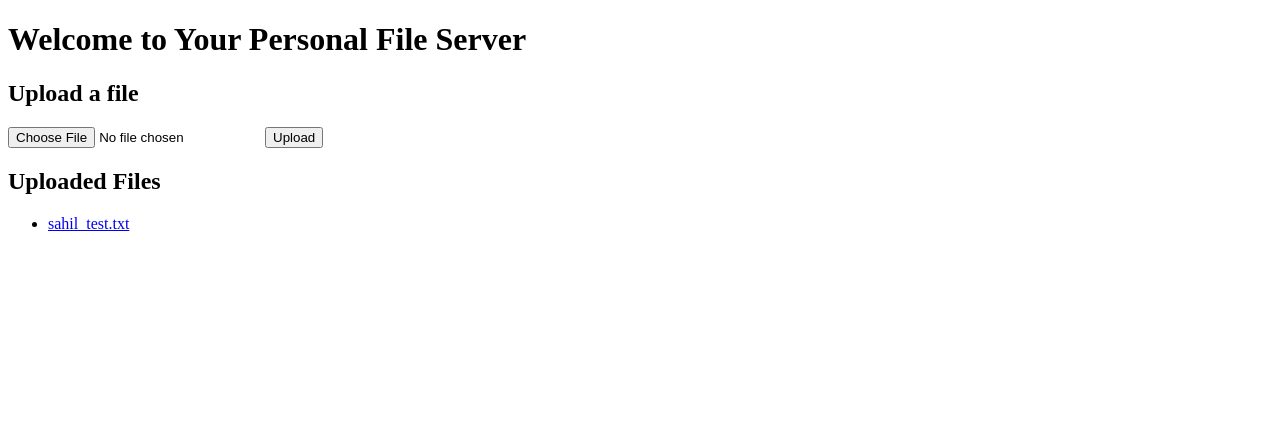
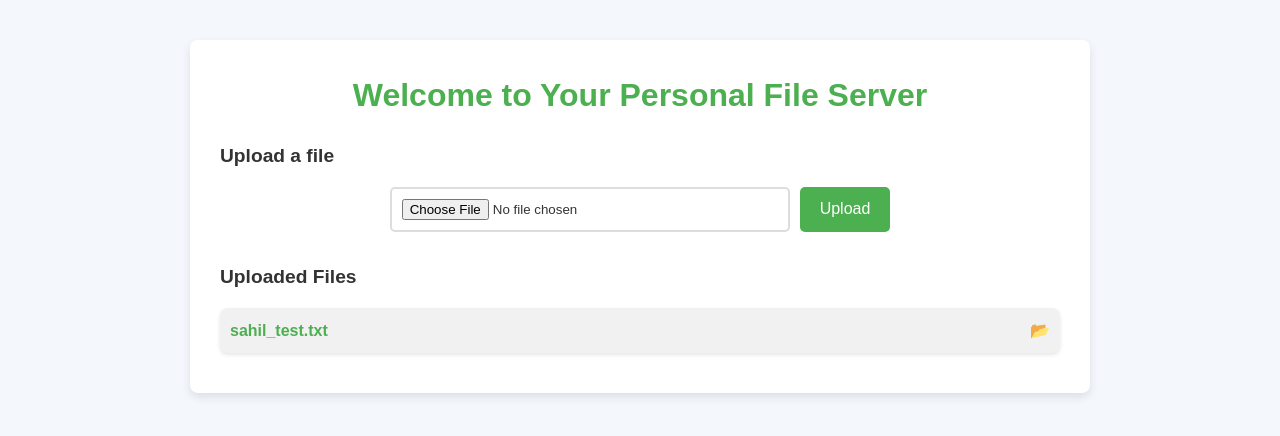
Before and after one commit to sahilpandey121/serverrandom, a Flask app: page / in a window 1280 px wide. Shown: the top 436 px of the page. Run offline with Flask 3, Linux system fonts and the light colour scheme.

Commit message:
Update index.html

```diff
--- a/templates/index.html
+++ b/templates/index.html
@@ -4,8 +4,116 @@
     <meta charset="UTF-8">
     <meta name="viewport" content="width=device-width, initial-scale=1.0">
     <title>Personal File Server</title>
+    <style>
+        /* General Reset */
+        * {
+            margin: 0;
+            padding: 0;
+            box-sizing: border-box;
+        }
+
+        /* Body Style */
+        body {
+            font-family: 'Arial', sans-serif;
+            background-color: #f4f7fc;
+            color: #333;
+            line-height: 1.6;
+        }
+
+        /* Container */
+        .container {
+            width: 80%;
+            max-width: 900px;
+            margin: 40px auto;
+            background-color: white;
+            border-radius: 8px;
+            padding: 30px;
+            box-shadow: 0 4px 10px rgba(0, 0, 0, 0.1);
+        }
+
+        h1 {
+            text-align: center;
+            color: #4CAF50;
+            margin-bottom: 20px;
+        }
+
+        h2 {
+            font-size: 1.2rem;
+            margin-bottom: 15px;
+            color: #333;
+        }
+
+        /* Form Styling */
+        form {
+            display: flex;
+            justify-content: center;
+            margin-bottom: 30px;
+        }
+
+        input[type="file"] {
+            padding: 10px;
+            border: 2px solid #ddd;
+            border-radius: 5px;
+            width: 60%;
+            max-width: 400px;
+        }
+
+        button {
+            padding: 10px 20px;
+            background-color: #4CAF50;
+            color: white;
+            border: none;
+            border-radius: 5px;
+            cursor: pointer;
+            margin-left: 10px;
+            font-size: 1rem;
+        }
+
+        button:hover {
+            background-color: #45a049;
+        }
+
+        /* File List Styling */
+        ul {
+            list-style-type: none;
+            padding: 0;
+        }
+
+        ul li {
+            background-color: #f1f1f1;
+            border-radius: 8px;
+            margin: 10px 0;
+            padding: 10px;
+            display: flex;
+            align-items: center;
+            justify-content: space-between;
+            box-shadow: 0 2px 4px rgba(0, 0, 0, 0.1);
+        }
+
+        ul li a {
+            color: #4CAF50;
+            text-decoration: none;
+            font-weight: bold;
+        }
+
+        ul li a:hover {
+            text-decoration: underline;
+        }
+
+        /* Responsive Design */
+        @media (max-width: 768px) {
+            .container {
+                padding: 20px;
+            }
+
+            input[type="file"] {
+                width: 80%;
+            }
+        }
+    </style>
 </head>
 <body>
+    <div class="container">
         <h1>Welcome to Your Personal File Server</h1>
 
         <h2>Upload a file</h2>
@@ -17,8 +125,12 @@
         <h2>Uploaded Files</h2>
         <ul>
             {% for file in files %}
-            <li><a href="/uploads/{{ file }}">{{ file }}</a></li>
+                <li>
+                    <a href="/uploads/{{ file }}" target="_blank">{{ file }}</a>
+                    <span>📂</span>
+                </li>
             {% endfor %}
         </ul>
+    </div>
 </body>
 </html>
```
Lines whose indentation alone changed are shown as unchanged.
